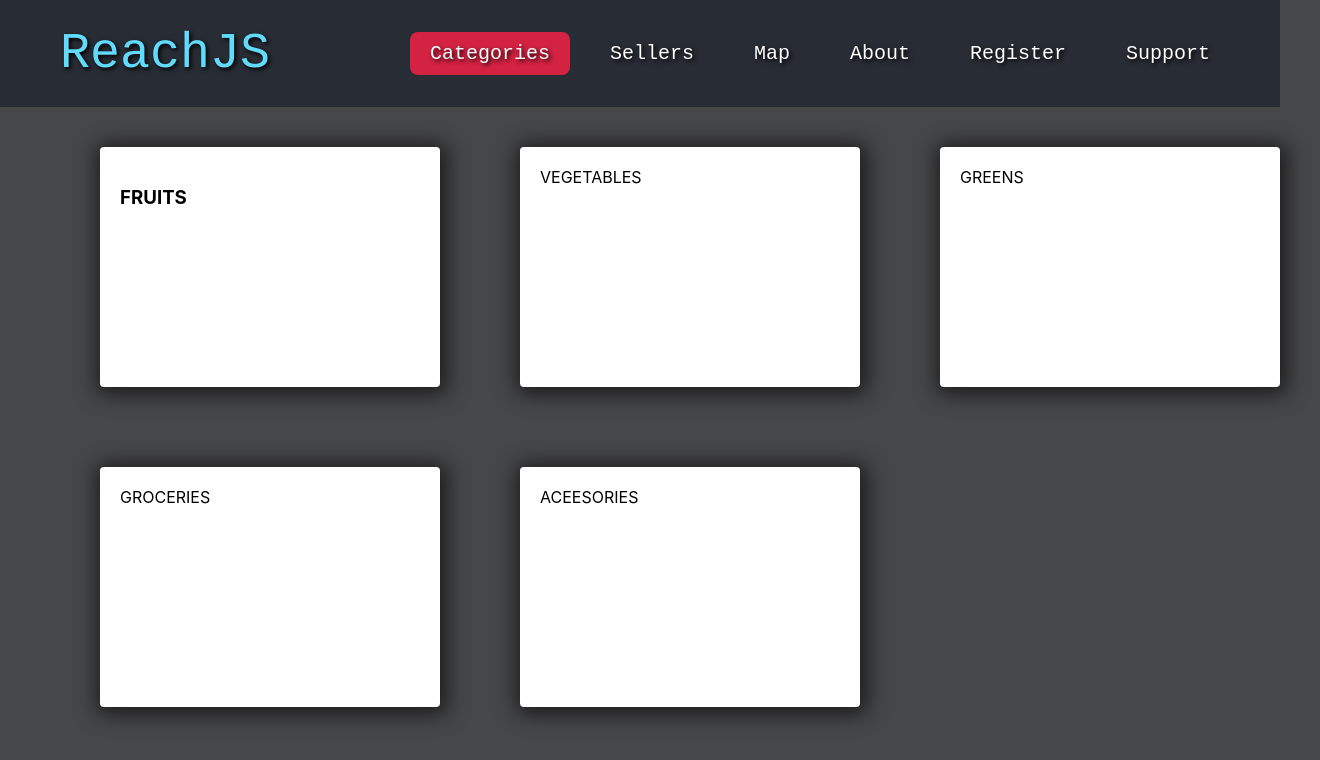
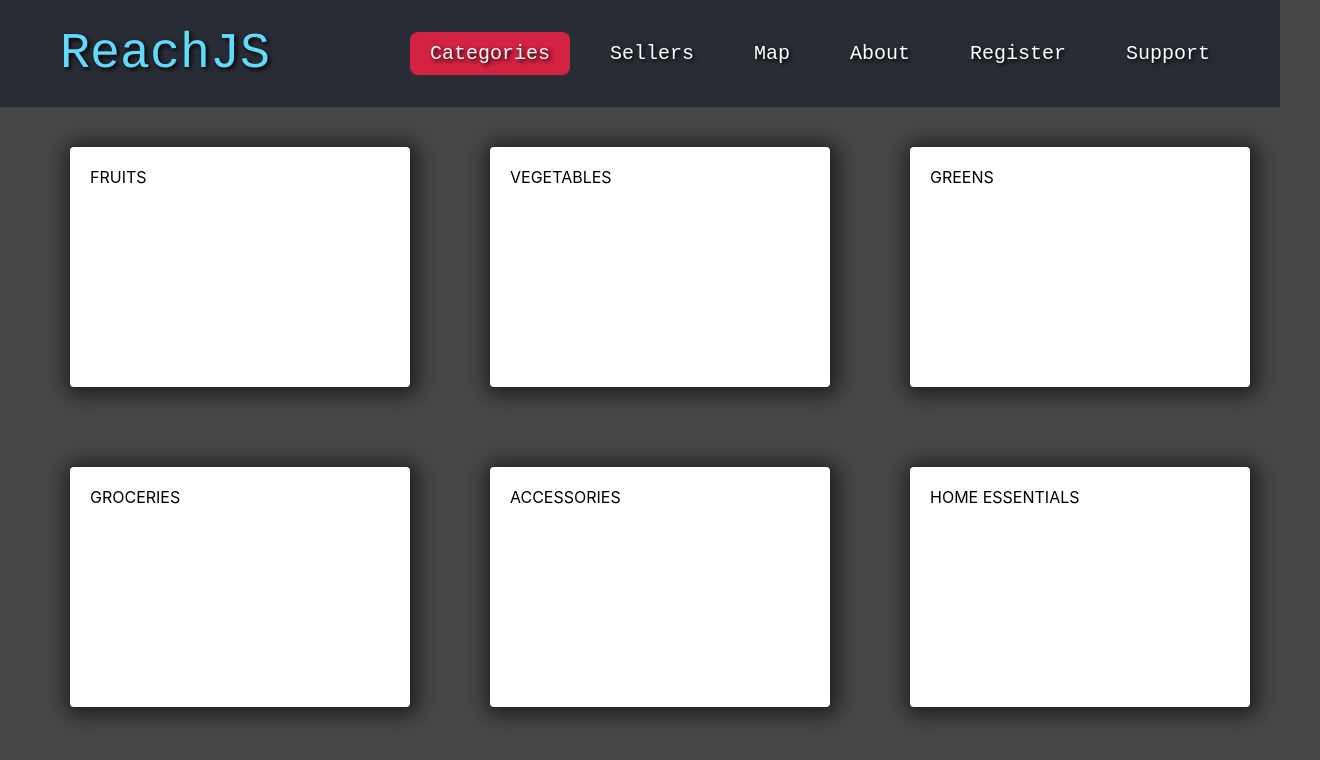
Before and after one commit to ashvinbhat/ReachJS, a React (Create React App) app in the folder frontend/: page /categories in a window 1280 px wide. Shown: the top 760 px of the page, 1320 px wide, since content can reach past the window. Built offline with nearby package versions, Linux system fonts and the light colour scheme; no server answers.

Commit message:
categories

```diff
--- a/frontend/src/App.js
+++ b/frontend/src/App.js
@@ -7,6 +7,7 @@ import Map from "./pages/Map";
 import Register from "./pages/Register";
 import Sellers from "./pages/Sellers";
 import Support from "./pages/Support";
+import Category from "./pages/Categorypage";
 
 function App() {
   return (
@@ -15,7 +16,13 @@ function App() {
       <div className="container">
         <Routes>
           <Route path="/" element={<HomeScreen />} />
-          <Route path="/categories" element={<Categories />} />
+          <Route path="/categories/*" element={<Categories />} />
+          <Route path="/Fruits" element={<Category name="Fruits"/>}></Route>
+          <Route path="/categories/Vegetables" element={<Category name="Vegetables"/>}></Route>
+          <Route path="/categories/Greens" element={<Category name="Greens"/>}></Route>
+          <Route path="/categories/Groceries" element={<Category name="Groceries"/>}></Route>
+          <Route path="/categories/Accessories" element={<Category name="Accessories"/>}></Route>
+          <Route path="/categories/HomeEssentials" element={<Category name="HomeEssentials"/>}></Route>
           <Route path="/sellers" element={<Sellers />} />
           <Route path="/map" element={<Map />} />
           <Route path="/about" element={<About />} />
--- a/frontend/src/pages/Categories.js
+++ b/frontend/src/pages/Categories.js
@@ -1,37 +1,48 @@
 import React from "react";
-import mongoose from "mongoose";
-import axios from "axios";
+import {Link} from "react-router-dom";
+//import axios from "axios";
 import styles from "../css/categories.css";
 
 export default function Categories(){
 
-    function showVendors(category){
-        console.log("clicked")
-        axios.get("/categories", category)
-        .then((res)=>{console.log("get sent", res.data)})
-        .catch((err)=>console.log("get error", err))
-        ;
-    }
-
     return(
         <>
-        <div className="container">
-        <div className="categoryCard" onClick={showVendors("Fruits")}>
-            <h3>FRUITS</h3>
+        <Link to="/Fruits">
+            <div className="categoryCard fruit">
+                FRUITS
             </div>
-        <div className="categoryCard" onClick={showVendors("Vegetables")}>
+        </Link>
+
+        <Link to="/categories/Vegetables">
+            <div className="categoryCard vegetable">
                 VEGETABLES
             </div>
-        <div className="categoryCard" onClick={showVendors("Greens")}>
+        </Link>
+
+        <Link to="/categories/Greens">
+            <div className="categoryCard greens">
                 GREENS
             </div>
-        <div className="categoryCard" onClick={showVendors("Groceries")}>
+        </Link>
+
+        <Link to="/categories/Groceries">
+            <div className="categoryCard grocery">
                 GROCERIES
             </div>
-        <div className="categoryCard" onClick={showVendors("Accessories")}>
-            ACEESORIES
+        </Link>
+
+        <Link to="/categories/Accessories">
+            <div className="categoryCard accessory">
+                ACCESSORIES
             </div>
+        </Link>
+
+        <Link to="/categories/HomeEssentials">
+            <div className="categoryCard homessentials">
+                HOME ESSENTIALS
             </div>
+        </Link>
         </>
     )
+
 }
--- /dev/null
+++ b/frontend/src/pages/Categorypage.js
@@ -0,0 +1,19 @@
+import axios from "axios";
+
+export default function Category(props)
+{
+    const requestbody = {
+        pagename:props.name
+    }
+    console.log("prop name", props.name);
+    const options = {
+        headers : {"Content-Type":"text/plain"}
+    }
+    axios.get(props.name, requestbody, options)
+        .then((res)=>{console.log("get sent", res.data)})
+        .catch((err)=>console.log("get error", err))
+    ;
+    return(
+        <h1>Needs to display all {props.name} vendors from database</h1>
+    )
+}
```
Lines whose indentation alone changed are shown as unchanged.
